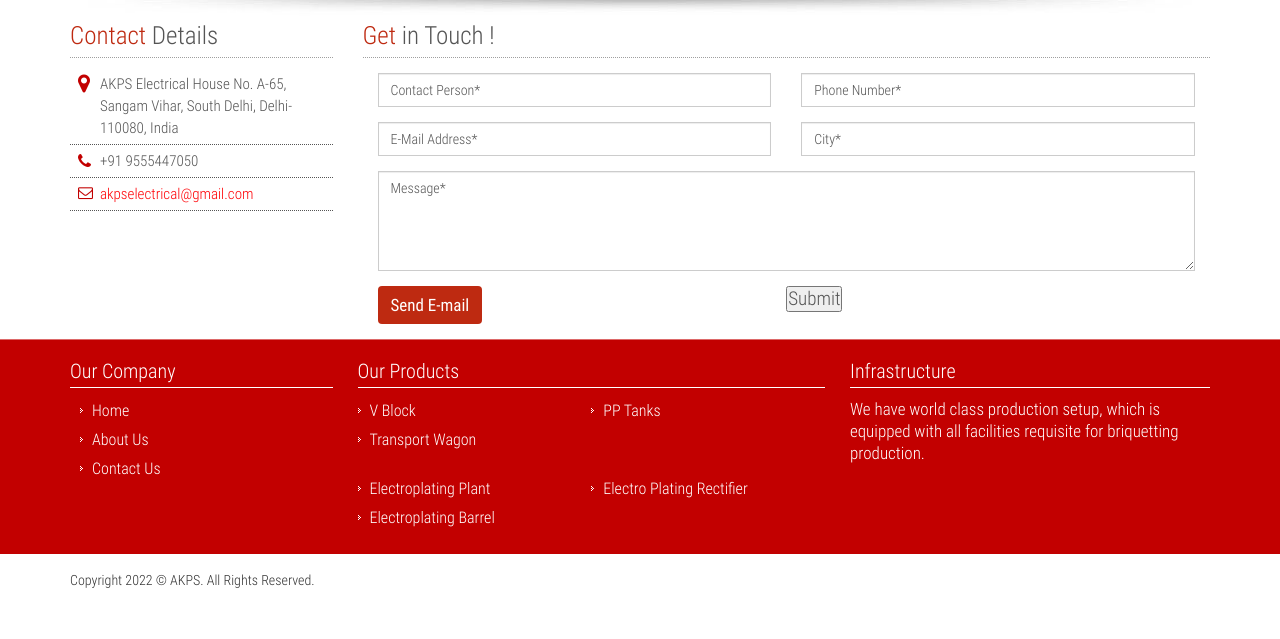
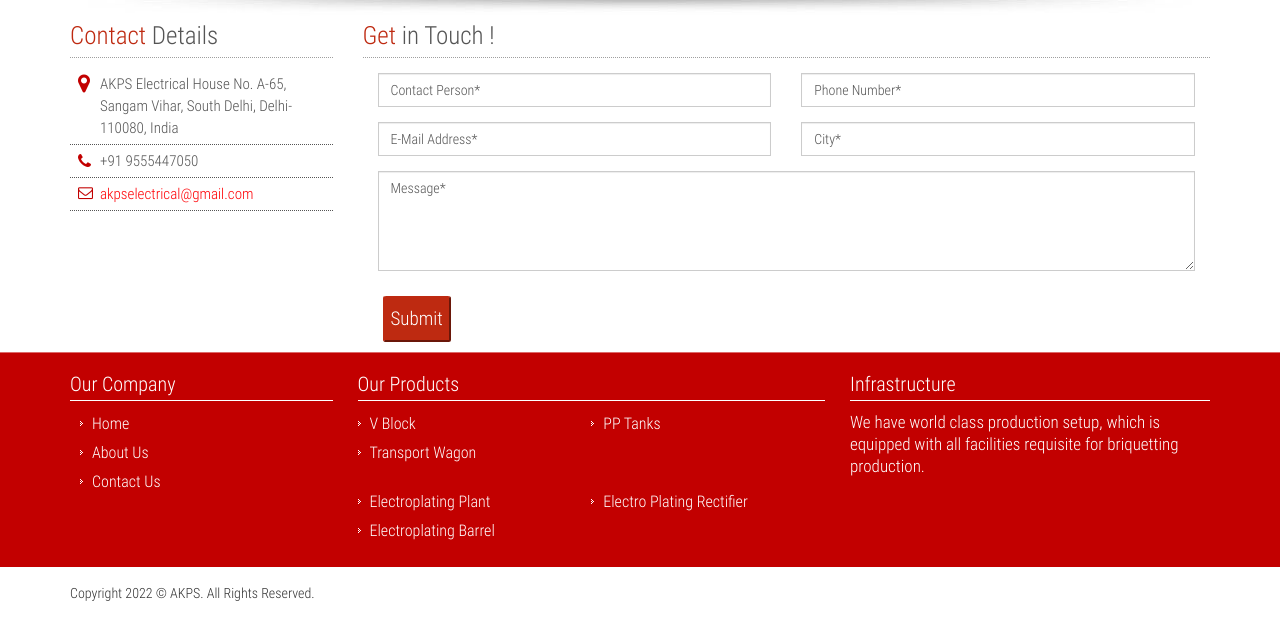
Before and after one commit to sachinsinghh/machine-tools, a plain HTML site: page contact-us.html in a window 1280 px wide. Shown: the part 135-774 px from the top of the page. Drawn offline with nearby package versions, Linux system fonts and the light colour scheme; files whose address does not match are found by name.

Commit message:
button css integtated

```diff
--- a/contact-us.html
+++ b/contact-us.html
@@ -121,14 +121,13 @@
                 <div class="col-lg-12 col-md-12 col-sm-12 col-xs-12">
                 	<textarea onblur="if(this.value=='') this.value='Message*'" onfocus="if(this.value='Message*') this.value=''" rows="" cols="" name="message" class="form-control">Message*</textarea>
                 </div>
+
                 <button class="g-recaptcha"
-        data-sitekey="6Le8E1QgAAAAAPCXtJB5SvxGcNuZbJgj8SUcxevG"
-        data-callback='onSubmit'
-        data-action='submit'>Submit</button>
+                data-sitekey="6Le8E1QgAAAAAPCXtJB5SvxGcNuZbJgj8SUcxevG"
+                data-callback='onSubmit'
+                style="background: #be2a11;color:white;padding:1rem 0.6rem;border-color:#be2a11;border-radius: 5%;margin: 1rem 2rem"
+                data-action='submit'>Submit</button>
 
-                <div class="col-lg-6 col-md-6 col-sm-6 col-xs-12">
-                	<input type="button" value="Send E-mail" class="btn">
-                </div>
             </form>
             </div>
         </div>
```
